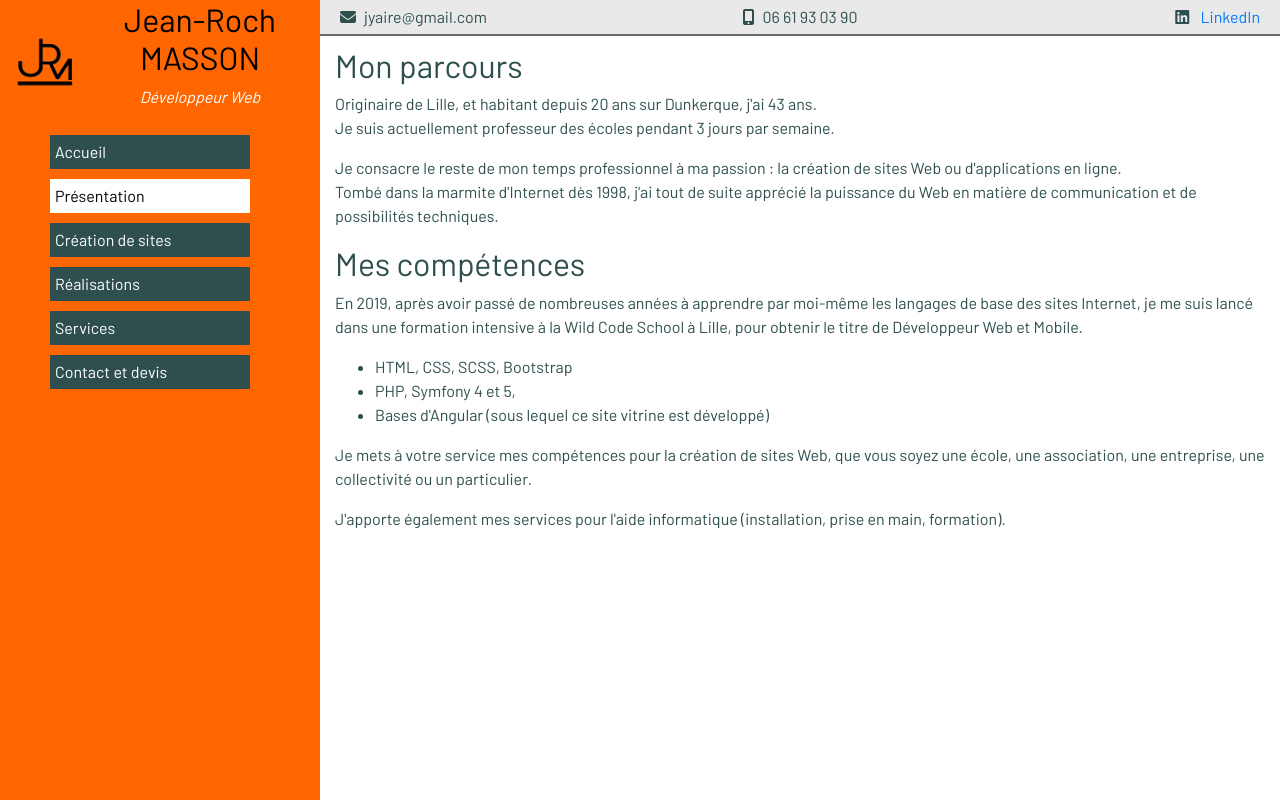
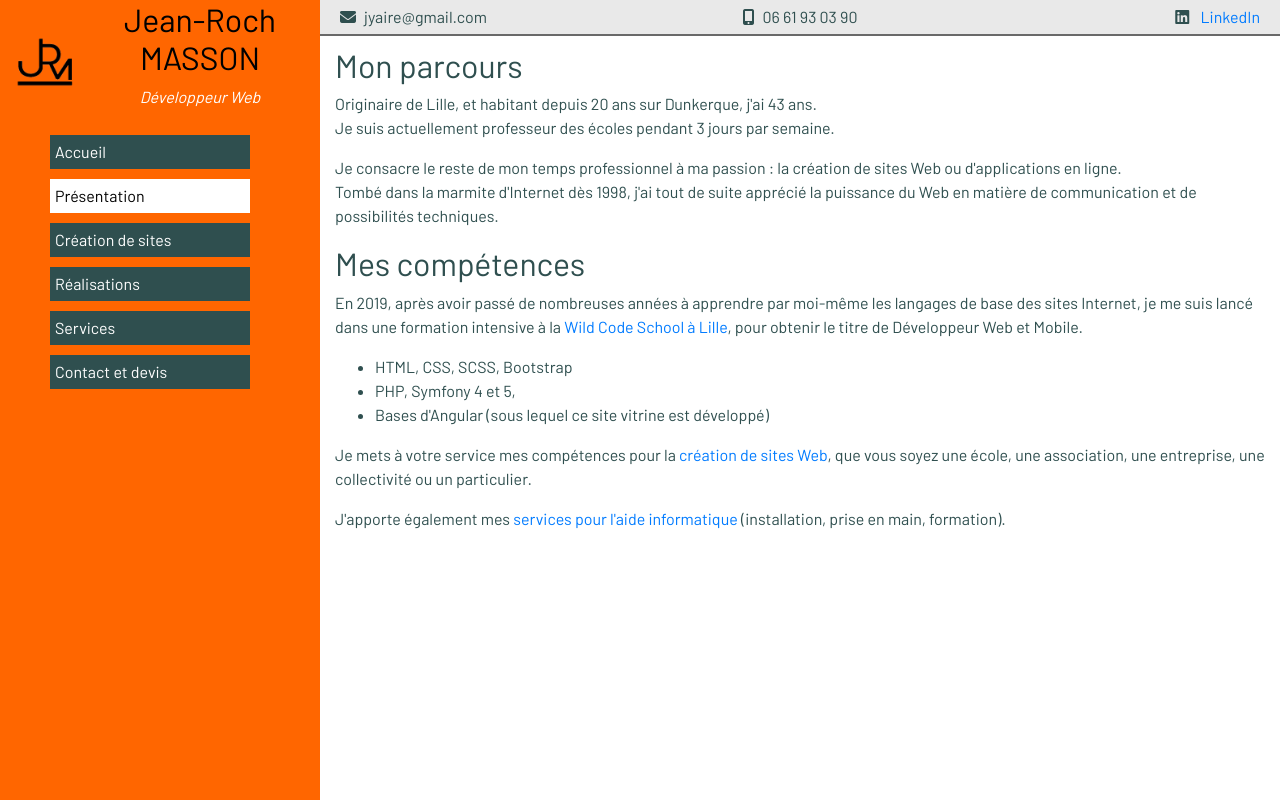
Before and after one commit to jyaire/jyaire, an Angular app: page /presentation in a window 1280 px wide. Built offline with nearby package versions, Linux system fonts and the light colour scheme.

Commit message:
Update thunbails size on portfolio

```diff
--- a/src/app/app.component.scss
+++ b/src/app/app.component.scss
@@ -1,9 +1,11 @@
+$main-color: #FF6600;
+
 .main {
     font-family: 'Barlow', sans-serif;
 }
 
 .menu {
-    background-color: #FF6600;
+    background-color: $main-color;
     color: white;
     min-height: 100vh;
 }
@@ -11,3 +13,8 @@
 .home {
     color: darkslategray;
 }
+
+.bold {
+    font-weight: 900;
+    color: $main-color;
+}
--- a/src/app/portfolio/portfolio.component.ts
+++ b/src/app/portfolio/portfolio.component.ts
@@ -20,7 +20,7 @@ export class PortfolioComponent implements OnInit {
     },
     {
       id: 2,
-      name: 'BiBip Mobile !',
+      name: 'BipBip Mobile !',
       description: "Récupération de téléphones mobiles sur la région Hauts de France",
       image: 'bipbip.png',
     },
--- a/src/app/presentation/presentation.component.html
+++ b/src/app/presentation/presentation.component.html
@@ -9,7 +9,8 @@ en matière de communication et de possibilités techniques.
 
 <h2>Mes compétences</h2>
 <p>En 2019, après avoir passé de nombreuses années à apprendre par moi-même les langages de base
-    des sites Internet, je me suis lancé dans une formation intensive à la Wild Code School à Lille,
+    des sites Internet, je me suis lancé dans une formation intensive à la
+    <a href="https://www.wildcodeschool.com/fr-FR/campus/lille" title="WCS" target="_blank">Wild Code School à Lille</a>,
     pour obtenir le titre de Développeur Web et Mobile.
 </p>
 <ul>
@@ -23,8 +24,8 @@ en matière de communication et de possibilités techniques.
         Bases d'Angular (sous lequel ce site vitrine est développé)
     </li>
 </ul>
-<p>Je mets à votre service mes compétences pour la création de sites Web, que vous soyez une école,
+<p>Je mets à votre service mes compétences pour la <a routerLink="/creation">création de sites Web</a>, que vous soyez une école,
     une association, une entreprise, une collectivité ou un particulier.
 </p>
-<p>J'apporte également mes services pour l'aide informatique (installation, prise en main, formation).
+<p>J'apporte également mes <a routerLink="/services">services pour l'aide informatique</a> (installation, prise en main, formation).
 </p>
```
Also changed, not shown: src/assets/images/bonnesnotes.png, src/assets/images/doumdoumdoum.png.
